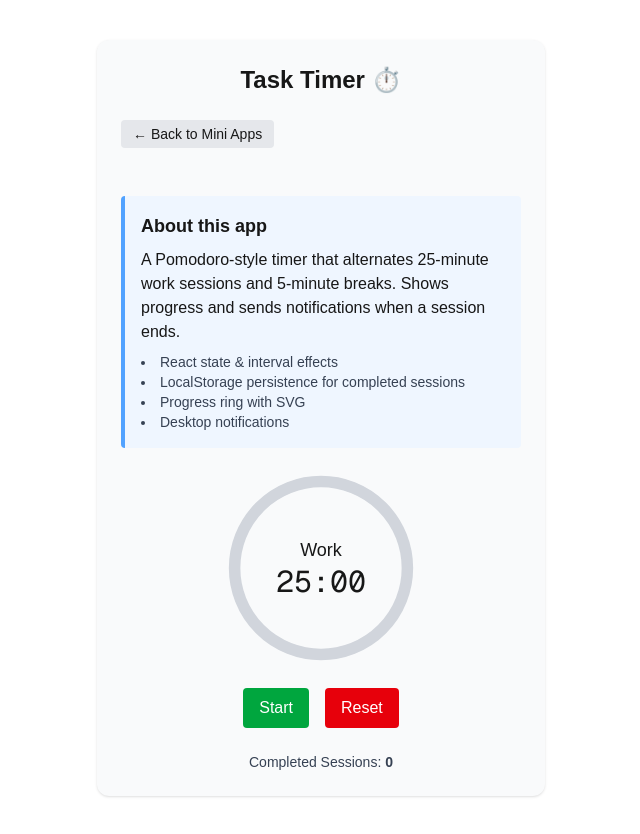
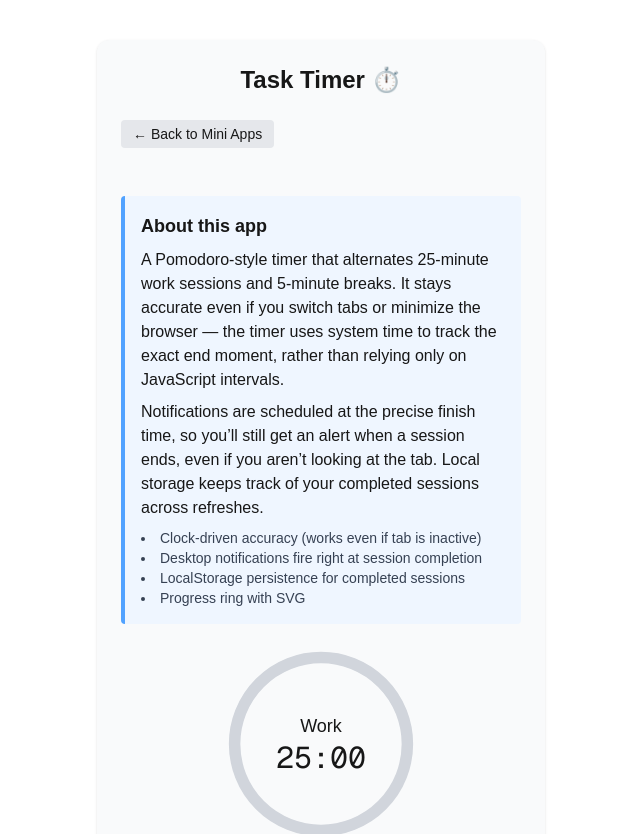
Before and after one commit to aojin/mini-apps, a Next.js app: page /timer in a window 1280 px wide. Shown: the top 834 px of the page, without its empty margins (319-959 px from the left). Built offline with nearby package versions, Linux system fonts and the light colour scheme.

Commit message:
update pomodoro timer to run in background

```diff
--- a/src/app/timer/page.tsx
+++ b/src/app/timer/page.tsx
@@ -10,8 +10,10 @@ export default function TimerPage() {
   const [isRunning, setIsRunning] = useState(false);
   const [mode, setMode] = useState<"work" | "break">("work");
   const [sessions, setSessions] = useState<number>(0);
+  const [targetTime, setTargetTime] = useState<number | null>(null);
 
   const intervalRef = useRef<NodeJS.Timeout | null>(null);
+  const timeoutRef = useRef<NodeJS.Timeout | null>(null);
 
   // --- Format seconds → mm:ss
   const formatTime = (s: number) => {
@@ -26,42 +28,72 @@ export default function TimerPage() {
 
   // --- Notifications
   const notify = (message: string) => {
-    if (Notification.permission === "granted") {
+    if ("Notification" in window && Notification.permission === "granted") {
       new Notification(message);
     }
   };
 
-  // Ask for permission once
+  // Ask for notification permission once
   useEffect(() => {
     if ("Notification" in window && Notification.permission === "default") {
       Notification.requestPermission();
     }
   }, []);
 
-  // --- Timer effect
+  // --- Interval for UI updates (every second)
   useEffect(() => {
-    if (isRunning && time > 0) {
+    if (isRunning && targetTime) {
       intervalRef.current = setInterval(() => {
-        setTime((prev) => prev - 1);
+        const remaining = Math.max(
+          0,
+          Math.round((targetTime - Date.now()) / 1000)
+        );
+        setTime(remaining);
       }, 1000);
-    } else if (time === 0) {
-      if (mode === "work") {
-        setMode("break");
-        setTime(BREAK_TIME);
-        setSessions((prev) => prev + 1);
-        notify("🎉 Work session complete! Take a break.");
-      } else {
-        setMode("work");
-        setTime(WORK_TIME);
-        notify("⏰ Break is over! Back to work.");
-      }
-      setIsRunning(false);
     }
 
     return () => {
       if (intervalRef.current) clearInterval(intervalRef.current);
     };
-  }, [isRunning, time, mode]);
+  }, [isRunning, targetTime]);
+
+  // --- Handle session completion
+  const completeSession = () => {
+  // stop timers immediately so they don’t overwrite state
+  if (intervalRef.current) clearInterval(intervalRef.current);
+  if (timeoutRef.current) clearTimeout(timeoutRef.current);
+
+  if (mode === "work") {
+    setMode("break");
+    setSessions((prev) => prev + 1);
+    notify("🎉 Work session complete! Take a break.");
+    // Reset break timer but paused
+    setIsRunning(false);
+    setTargetTime(null);
+    setTime(BREAK_TIME);
+  } else {
+    setMode("work");
+    notify("⏰ Break is over! Back to work.");
+    // Reset work timer but paused
+    setIsRunning(false);
+    setTargetTime(null);
+    setTime(WORK_TIME);
+  }
+};
+
+  // --- Schedule timeout for accurate notifications
+  useEffect(() => {
+    if (isRunning && targetTime) {
+      const msRemaining = targetTime - Date.now();
+      timeoutRef.current = setTimeout(() => {
+        completeSession();
+      }, msRemaining);
+    }
+
+    return () => {
+      if (timeoutRef.current) clearTimeout(timeoutRef.current);
+    };
+  }, [isRunning, targetTime, mode]);
 
   // --- Save sessions to localStorage
   useEffect(() => {
@@ -74,10 +106,23 @@ export default function TimerPage() {
     if (saved) setSessions(parseInt(saved));
   }, []);
 
-  const handleStartPause = () => setIsRunning((prev) => !prev);
+  // --- Handlers
+  const handleStartPause = () => {
+    if (!isRunning) {
+      setTargetTime(Date.now() + time * 1000);
+    }
+    setIsRunning((prev) => !prev);
+  };
+
   const handleReset = () => {
+    // stop any running timers immediately
+    if (intervalRef.current) clearInterval(intervalRef.current);
+    if (timeoutRef.current) clearTimeout(timeoutRef.current);
+
     setIsRunning(false);
-    setTime(mode === "work" ? WORK_TIME : BREAK_TIME);
+    const resetTime = mode === "work" ? WORK_TIME : BREAK_TIME;
+    setTime(resetTime);
+    setTargetTime(null);
     };
 
   return (
@@ -97,16 +142,24 @@ export default function TimerPage() {
         <h2 className="text-lg font-semibold mb-2">About this app</h2>
         <p>
             A Pomodoro-style timer that alternates 25-minute work sessions and
-          5-minute breaks. Shows progress and sends notifications when a session
-          ends.
+            5-minute breaks. It stays accurate even if you switch tabs or minimize
+            the browser — the timer uses system time to track the exact end
+            moment, rather than relying only on JavaScript intervals.
+        </p>
+        <p className="mt-2">
+            Notifications are scheduled at the precise finish time, so you’ll
+            still get an alert when a session ends, even if you aren’t looking
+            at the tab. Local storage keeps track of your completed sessions
+            across refreshes.
         </p>
         <ul className="list-disc list-inside mt-2 text-sm text-gray-700">
-          <li>React state & interval effects</li>
+            <li>Clock-driven accuracy (works even if tab is inactive)</li>
+            <li>Desktop notifications fire right at session completion</li>
             <li>LocalStorage persistence for completed sessions</li>
             <li>Progress ring with SVG</li>
-          <li>Desktop notifications</li>
         </ul>
     </div>
+
 
       {/* Progress ring */}
       <div className="relative w-48 h-48 mb-6">
@@ -162,7 +215,11 @@ export default function TimerPage() {
         </button>
         <button
             onClick={handleReset}
-          className="px-4 py-2 rounded bg-red-600 text-white hover:bg-red-700"
+            disabled={!isRunning}
+            className={`px-4 py-2 rounded text-white transition
+                ${isRunning
+                ? "bg-red-600 hover:bg-red-700"
+                : "bg-gray-400 cursor-not-allowed"}`}
             >
             Reset
         </button>
```
Lines whose indentation alone changed are shown as unchanged.
